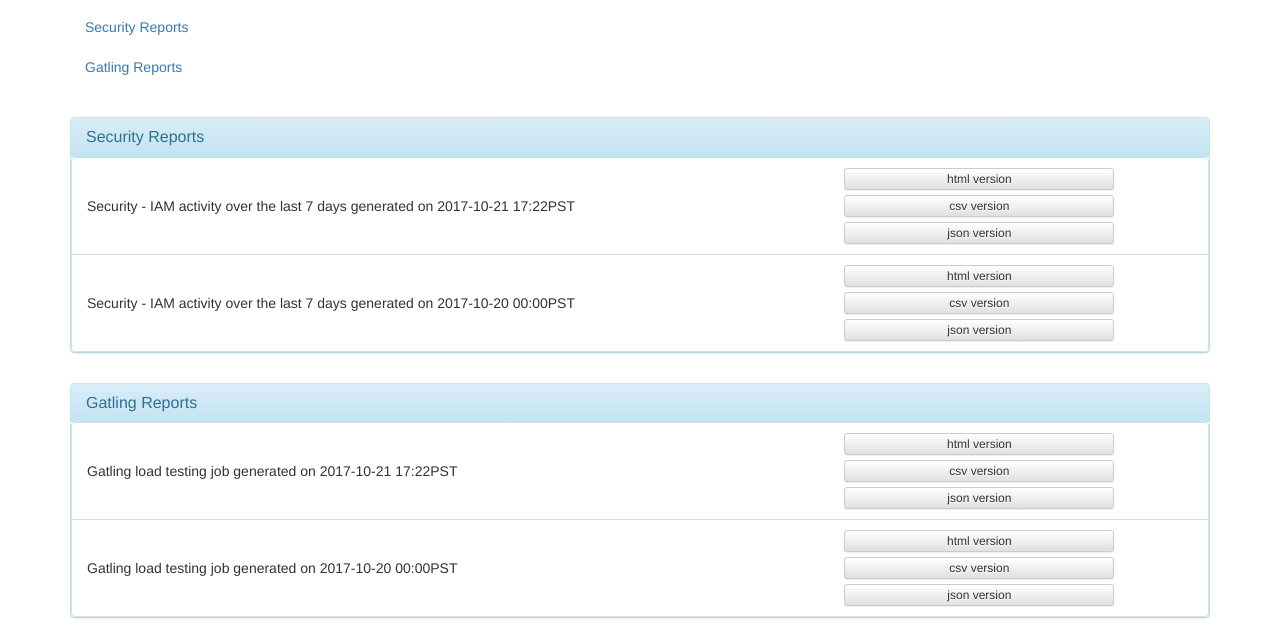
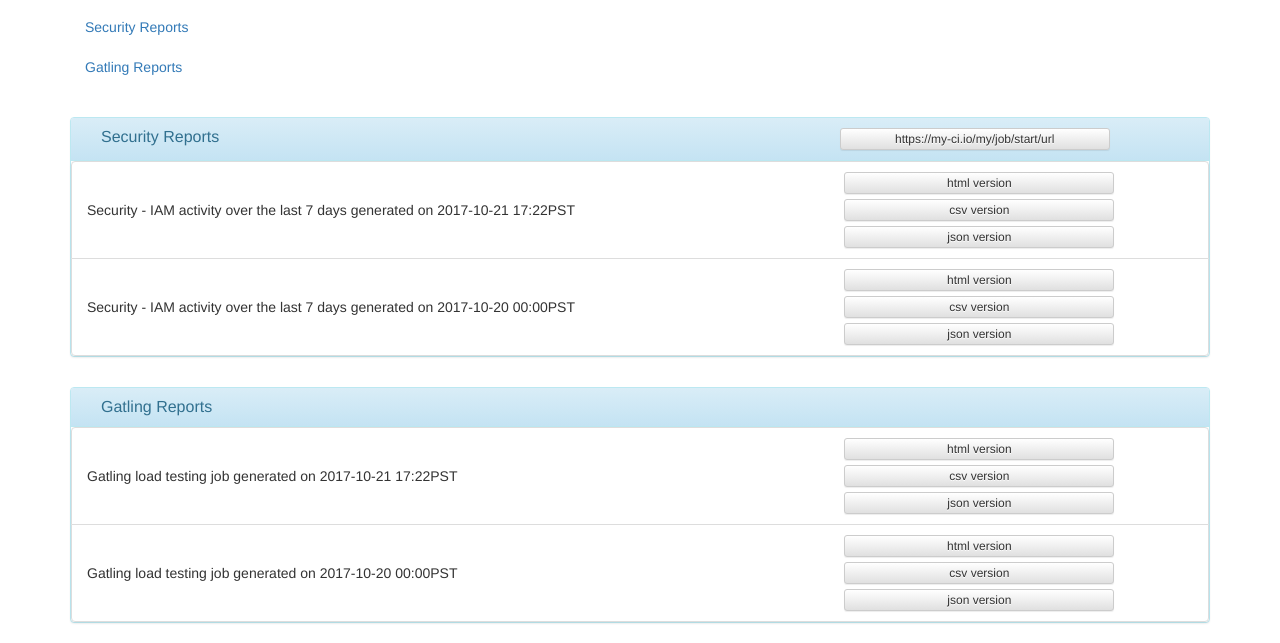
Before and after one commit to aerostitch/temp_report, a plain HTML site: page index.html in a window 1280 px wide. Shown: the part 181-824 px from the top of the page. Drawn offline with nearby package versions, Linux system fonts and the light colour scheme.

Commit message:
Add button to re-runa job that is removed if no href on the child link elt

```diff
--- a/fcts.js
+++ b/fcts.js
@@ -1,16 +1,20 @@
 $(function() {
   $.get('index.json', function(datas) {
     parseChildren(datas);
-    console.log(datas)
     $.get('template-body.html', function(template){
       var rendered = Mustache.render(template, datas);
       $('#categories').html(rendered);
-    })
+      // This one removes the optional buttons that don't have href
+      $('#categories').find('.optional-btn').each(function() {
+        if($(this).find('a').attr('href') == ""){
+          $(this).remove();
+        }});
+    });
     $.get('template-toc.html', function(template){
       var rendered = Mustache.render(template, datas);
       $('#top-toc').html(rendered);
-    })
-  })
+    });
+  });
 });
 
 function parseChildren(datas){
--- a/index.json
+++ b/index.json
@@ -1,6 +1,6 @@
 {
   "categories":[
-    {"category": "security", "index_path": "/security"},
+    {"category": "security", "index_path": "/security", "job_url": "https://my-ci.io/my/job/start/url"},
     {"category": "gatling", "index_path": "/gatling"}
   ]
 }
--- a/template-body.html
+++ b/template-body.html
@@ -1,7 +1,12 @@
 {{#categories}}
 <div class="categories panel panel-info">
-    <div class="panel-heading">
+  <div class="panel-heading row" style="margin-right:0; margin-left:0;">
+    <div class="col-xs-12 col-sm-6 col-md-8">
       <h3 class="panel-title" id="reports_{{category}}">{{category}} reports</h3>
+    </div>
+    <div class="optional-btn col-xs-6 col-md-4 right-block" style="max-width:300px;">
+      <a class="btn btn-xs btn-default btn-block" href="{{job_url}}">{{job_url}}</a>
+    </div>
   </div>
   <div class="panel-body">
     <ul class="list-group">
```
Lines whose indentation alone changed are shown as unchanged.
